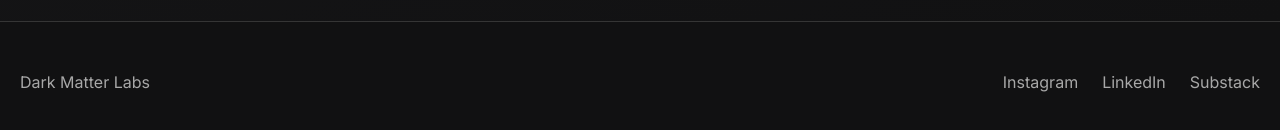
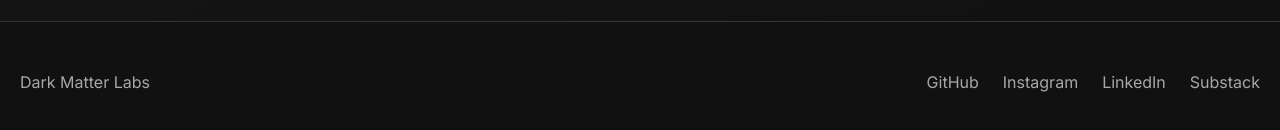
Before and after one commit to Dark-Matter-Labs/civic-tech-studio, a Next.js app: page / in a window 1280 px wide. Shown: the part 5818-5948 px from the top of the page. Built offline with nearby package versions, Linux system fonts and the light colour scheme.

Commit message:
add github link

```diff
--- a/components/Footer.tsx
+++ b/components/Footer.tsx
@@ -6,6 +6,12 @@ export default function Footer() {
       <div className="container-custom flex flex-col md:flex-row items-center justify-between gap-6">
         <p className="text-[#A8A8A8]">Dark Matter Labs</p>
         <div className="flex gap-6">
+          <a
+            href="https://github.com/Dark-Matter-Labs"
+            className="text-[#A8A8A8] hover:text-[#EBEBEB] transition-colors"
+          >
+            GitHub
+          </a>
           <a
             href="https://www.instagram.com/darkmatter_labs/"
             className="text-[#A8A8A8] hover:text-[#EBEBEB] transition-colors"
```
